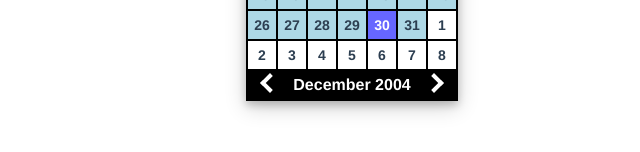
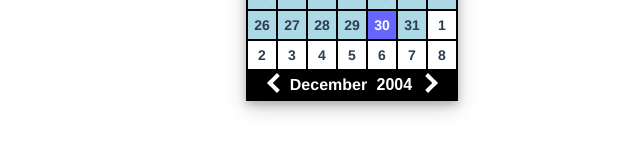
Before and after one commit to sfallmann/vue-date-selector, a Vue app: page / in a window 1280 px wide. Both pictures are taken after a click on the element "12/30/2004". Shown: the part 266-418 px from the top of the page, without its empty margins (319-959 px from the left). Built offline with nearby package versions, Linux system fonts and the light colour scheme.

Commit message:
The year is now an input and can be changed

```diff
--- a/src/components/DateSelector.vue
+++ b/src/components/DateSelector.vue
@@ -25,7 +25,8 @@
         </div>
         <div class="date-selector-month-controls">
           <i @click="changeMonth('sub')" class="arrow left"/>
-          <div class="date-selector-month-text">{{ monthYearText }}</div>
+          <div class="date-selector-month-text">{{ monthYear.month }}</div>
+          <input class="year-input" :value="monthYear.year" @keyup.enter="handleYearChange" @blur="handleYearChange" @input="formatYear" maxlength=4/>
           <i @click="changeMonth('add')" class="arrow right"/>
         </div>
       </div>
@@ -132,6 +133,24 @@ export default {
       const classes = type === 'mousedown' ? 'date-selector-text active' : 'date-selector-text';
       target.setAttribute('class', classes);
     },
+    handleYearChange(event) {
+      const { target } = event;
+      const date = DateHelper(this.firstOfMonth);
+      const year = Number.parseInt(target.value);
+
+      if (target.value.length === 4) {
+        this.month = date.month();
+        this.year = year;
+        this.firstOfMonth = DateHelper(this.year, this.month, 1).ms();
+        this.calculatePickerDays();
+      } else {
+        target.value = date.year();
+      }
+    },
+    formatYear(event) {
+      const { target } = event;
+      target.value = target.value.replace(/\D/g,'');
+    }
   },
   computed: {
     selectedText() {
@@ -141,9 +160,9 @@ export default {
       const year = date.year();
       return `${month}/${day}/${year}`;
     },
-    monthYearText() {
+    monthYear() {
       const date = DateHelper(this.firstOfMonth);
-      return `${date.month('long')} ${date.year()}`;
+      return { month: date.month('long'), year: date.year() }
     },
     selected() {
       return DateHelper(this.value).ms();
@@ -282,14 +301,37 @@ export default {
   i {
     display: inline-block;
   }
+
+  .date-selector-month-text {
+    display: inline-block;
+    width: 80px;
+    text-align: center;
+    font-size: 16px;
+    line-height: 30px;
+    font-weight: bold;
+    margin-right: 5px;
+  }
+
+  .year-input {
+    display: inline-block;
+    font-weight: bold;
+    font-size: 16px;
+    line-height: 30px;
+    height: 100%;
+    padding: 0 1px 0 3px;
+    border: 0;
+    width: 38px;
+    background-color: black;
+    color: white;
+    &:hover, &:focus {
+      cursor: pointer;
+      background-color: white;
+      color: black;
+    }
+  }
 }
 
-.date-selector-month-text {
-  display: inline-block;
-  line-height: 30px;
-  font-weight: bold;
-  width: 140px;
-}
+
 .fade-enter-active,
 .fade-leave-active {
   transition: opacity 0.15s;
```
